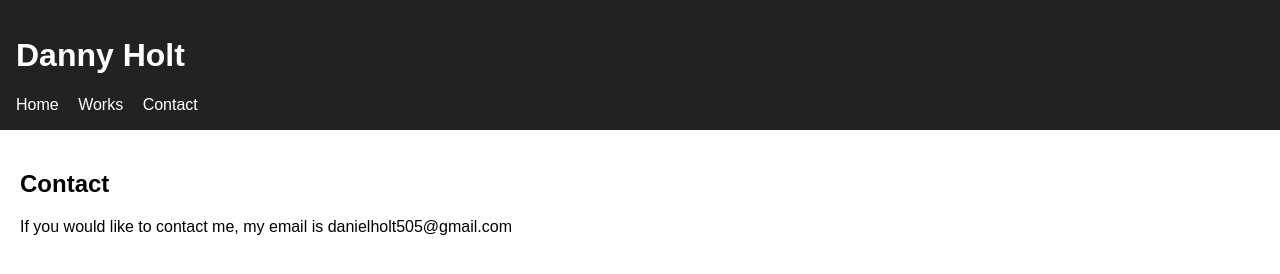
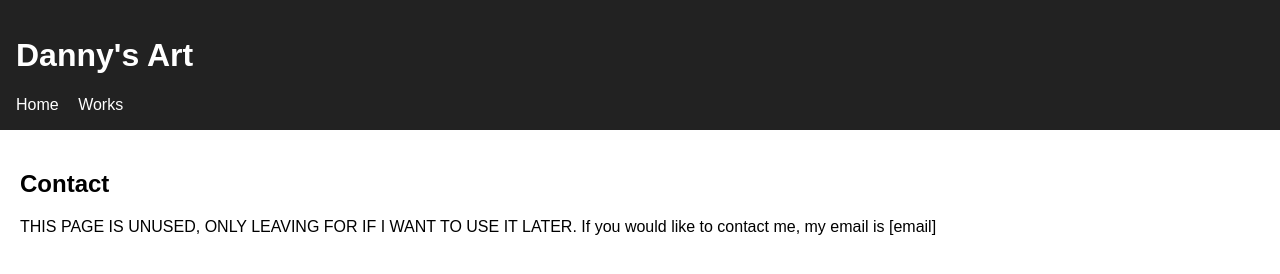
Before and after one commit to leafyskull/ArtWebsite, a plain HTML site: page contact.html in a window 1280 px wide. Drawn offline with Linux system fonts and the light colour scheme.

Commit message:
Removed contanct info page, light polishes

```diff
--- a/contact.html
+++ b/contact.html
@@ -11,18 +11,18 @@
 <body>
 
     <header>
-        <h1>Danny Holt</h1>
+        <h1>Danny's Art</h1>
         <nav>
             <a href = "index.html">Home</a>
             <a href = "works.html">Works</a>
-            <a href = "contact.html">Contact</a>
         </nav>
     </header>
 
     <main>
         <h2>Contact</h2>
         <p>
-            If you would like to contact me, my email is danielholt505@gmail.com <br>
+            THIS PAGE IS UNUSED, ONLY LEAVING FOR IF I WANT TO USE IT LATER.
+            If you would like to contact me, my email is [email] <br>
         </p>
     </main>
 
```
Also changed, not shown: index.html (+0 -1 lines), pieces/angel-tears.html (+0 -1 lines), pieces/machine's-sorrow.html (+0 -1 lines), pieces/piece-one.html (+0 -1 lines), works.html (+0 -1 lines).
